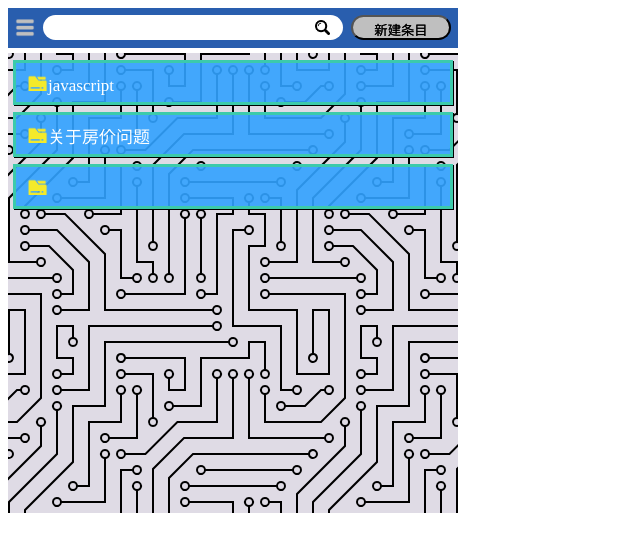
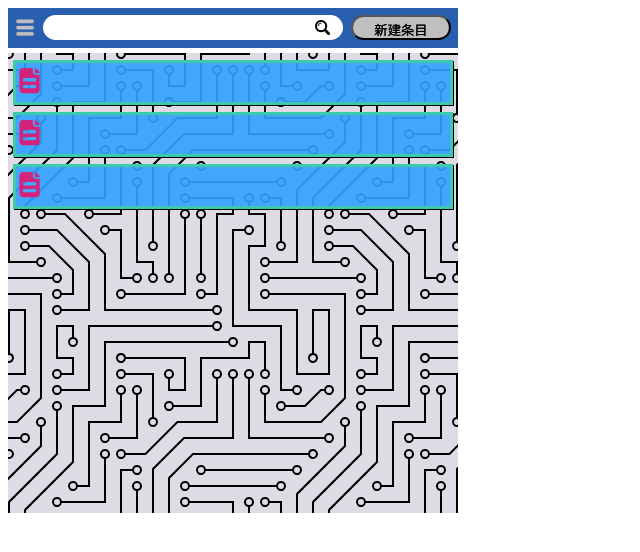
Before and after one commit to morning-start/edge-note-pro, a browser extension: page index.html in a window 1280 px wide. Shown: the whole page, without its empty margins (0-640 px from the left). Drawn offline with Linux system fonts and the light colour scheme.

Commit message:
🌈 style: 图标修改

```diff
--- a/css/artical.css
+++ b/css/artical.css
@@ -9,6 +9,7 @@ article {
   filter: alpha(opacity=50);
 }
 .part {
+  position: relative;
   height: 45px;
   box-sizing: border-box;
   box-shadow: 1px 1px;
@@ -21,11 +22,13 @@ article {
 }
 .part span::before {
   content: "";
-  display: inline-block;
-  background: url(../images/文件夹.png) no-repeat;
+  position: absolute;
+  top: 5px;
+  display: block;
+  background: url(../images/文件.png) no-repeat;
   background-size: cover;
-  width: 21px;
-  height: 17px;
+  width: 25px;
+  height: 27px;
   /* vertical-align: middle; */
 }
 .part span {
--- a/index.html
+++ b/index.html
@@ -6,7 +6,6 @@
     <meta name="viewport" content="width=device-width, initial-scale=1.0" />
     <link rel="stylesheet" href="./css/index.css" />
     <link rel="stylesheet" href="./css/artical.css" />
-    <script src="./js/new_folder.js"></script>
     <title>note</title>
   </head>
   <body>
@@ -16,15 +15,25 @@
         <div class="mag"></div>
       </div>
       <button id="new_folder">新建条目</button>
+      <script>
+        var new_folder = document.getElementById("new_folder");
+        var article = document.querySelector("article");
+        new_folder.onclick = function () {
+          var div = document.createElement("div");
+          var span = document.createElement("span");
+          div.appendChild(span);
+          article.appendChild(div);
+        };
+      </script>
     </nav>
     <article>
       <div class="part">
         <!-- <img src="./images/文件夹.png" alt="" /> -->
-        <span>javascript</span>
+        <span></span>
       </div>
       <div class="part">
         <!-- <img src="./images/文件夹.png" alt="" /> -->
-        <span>关于房价问题</span>
+        <span></span>
       </div>
       <div class="part">
         <!-- <img src="./images/文件夹.png" alt="" /> -->
```
Also changed, not shown: images/文件.png (added), images/文件夹.png (deleted), images/清除.png (added), images/笔记.png (added), images/资料.png (added).
